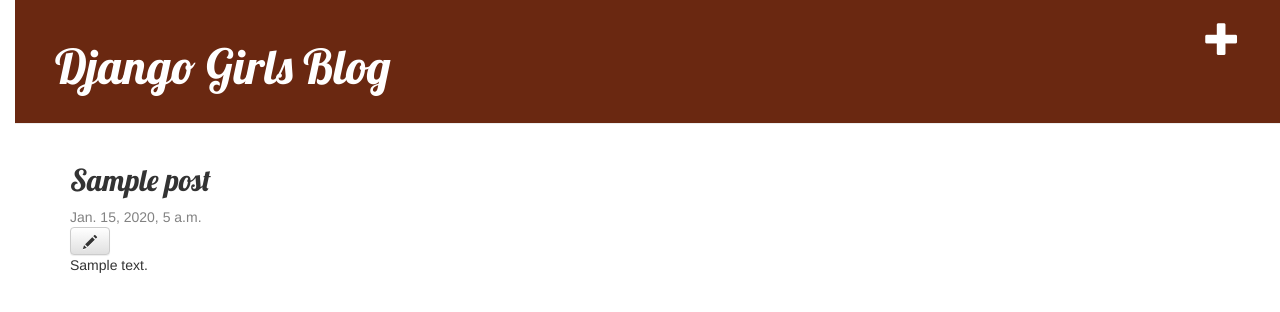
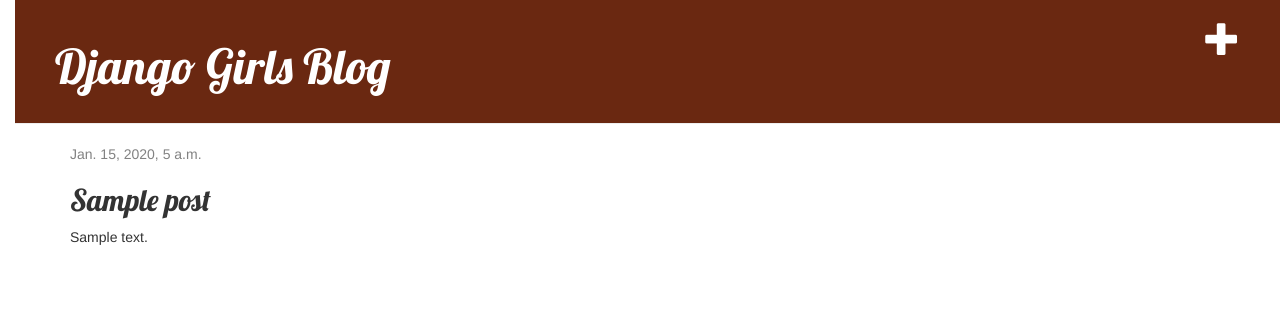
Before and after one commit to Lito-Frito/Django-Personal-Blog, a Django app: template blog/templates/blog/post_detail.html in a window 1280 px wide. Shown: the top 312 px of the page. Run offline with Django 3.2, Linux system fonts and the light colour scheme; the template is opened without the code that fills it: values that come from a table or form of the project are taken from there, others are empty; a user stored in the database is signed in; tables that the repository leaves empty hold one stand-in row (values such as "Sample post"); some libraries are stand-ins or nearby versions.

Commit message:
Minor edit

```diff
--- a/blog/templates/blog/post_detail.html
+++ b/blog/templates/blog/post_detail.html
@@ -2,16 +2,12 @@
 
 {% block content %}
     <div class="post">
-        <h2>{{ post.title }}</h2>
         {% if post.published_date %}
             <div class="date">
                 {{ post.published_date }}
             </div>
         {% endif %}
-        {% if user.is_authenticated %}
-             <a class="btn btn-default" href="{% url 'post_edit' pk=post.pk %}"><span class="glyphicon glyphicon-pencil"></span></a>
-        {% endif %}
-
+        <h2>{{ post.title }}</h2>
         <p>{{ post.text|linebreaksbr }}</p>
     </div>
 {% endblock %}
```
